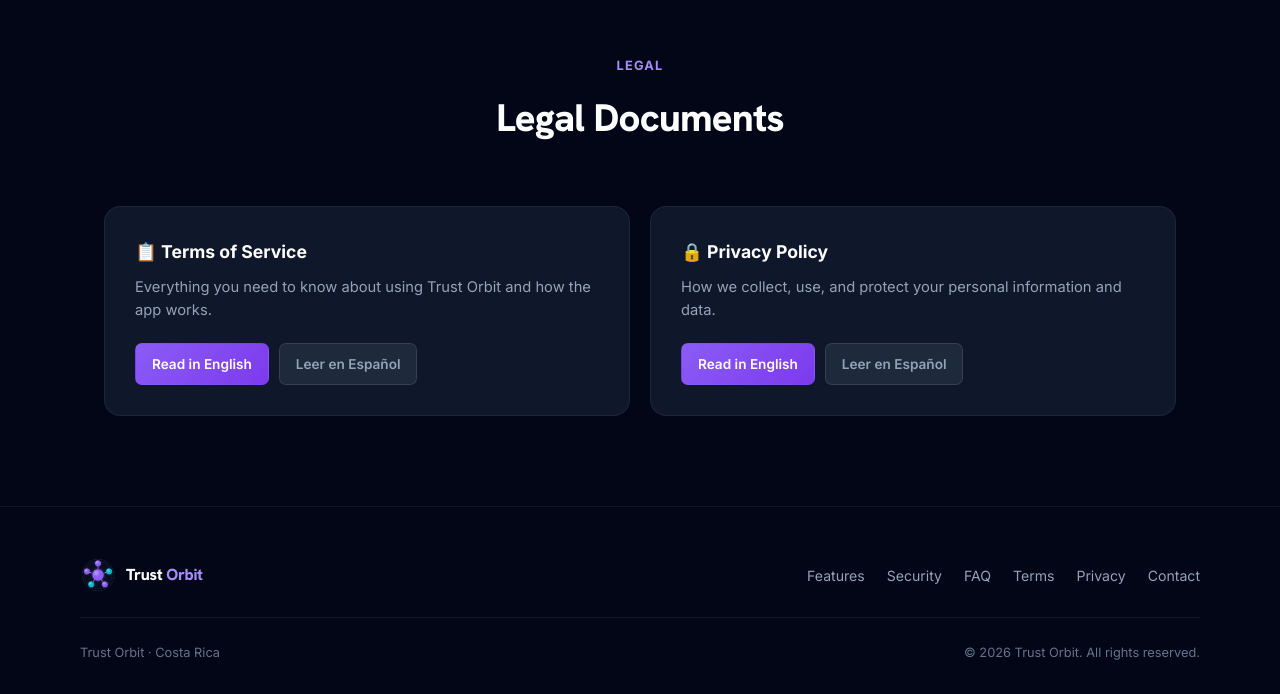
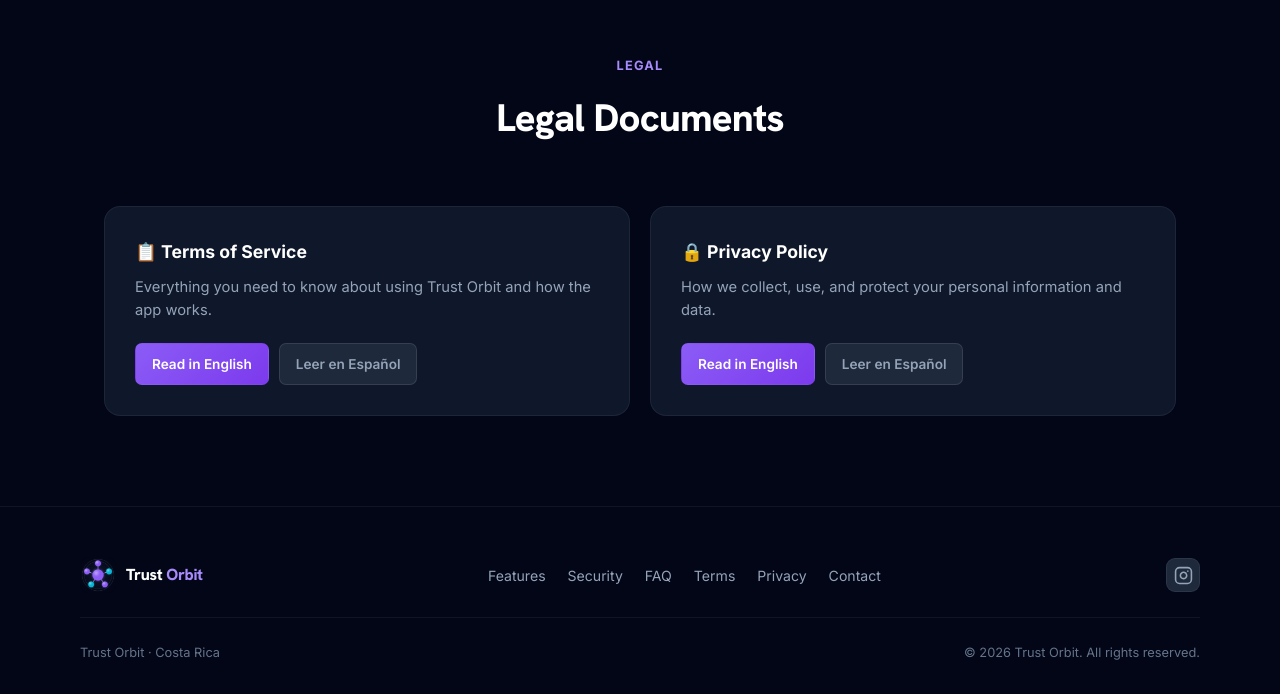
Before and after one commit to kemridecr/trustorbit-legal, a plain HTML site: page index.html in a window 1280 px wide. Shown: the part 3443-4137 px from the top of the page. Drawn offline with Linux system fonts and the light colour scheme.

Commit message:
Add Instagram link to footer

```diff
--- a/index.html
+++ b/index.html
@@ -665,6 +665,30 @@
             color: var(--text-primary);
         }
 
+        .social-links {
+            display: flex;
+            gap: 10px;
+        }
+
+        .social-links a {
+            display: flex;
+            align-items: center;
+            justify-content: center;
+            width: 34px;
+            height: 34px;
+            border-radius: 9px;
+            background: var(--surface-soft);
+            border: 1px solid var(--border-soft);
+            color: var(--text-secondary);
+            transition: all 0.2s;
+        }
+
+        .social-links a:hover {
+            color: white;
+            border-color: rgba(139, 92, 246, 0.5);
+            background: linear-gradient(135deg, rgba(139, 92, 246, 0.25), rgba(236, 72, 153, 0.25));
+        }
+
         .footer-bottom {
             padding-top: 24px;
             border-top: 1px solid var(--border-soft);
@@ -1123,6 +1147,11 @@
                     <li><a href="/privacy-en.html" data-i18n="footer.privacy">Privacy</a></li>
                     <li><a href="mailto:kemridecr@icloud.com" data-i18n="footer.contact">Contact</a></li>
                 </ul>
+                <div class="social-links">
+                    <a href="https://www.instagram.com/_petorbit_/" target="_blank" rel="noopener noreferrer" aria-label="Instagram">
+                        <svg width="19" height="19" viewBox="0 0 24 24" fill="none" stroke="currentColor" stroke-width="2" stroke-linecap="round" stroke-linejoin="round"><rect x="2" y="2" width="20" height="20" rx="5" ry="5"></rect><path d="M16 11.37A4 4 0 1 1 12.63 8 4 4 0 0 1 16 11.37z"></path><line x1="17.5" y1="6.5" x2="17.51" y2="6.5"></line></svg>
+                    </a>
+                </div>
             </div>
             <div class="footer-bottom">
                 <span data-i18n="footer.company">Trust Orbit · Costa Rica</span>
```
